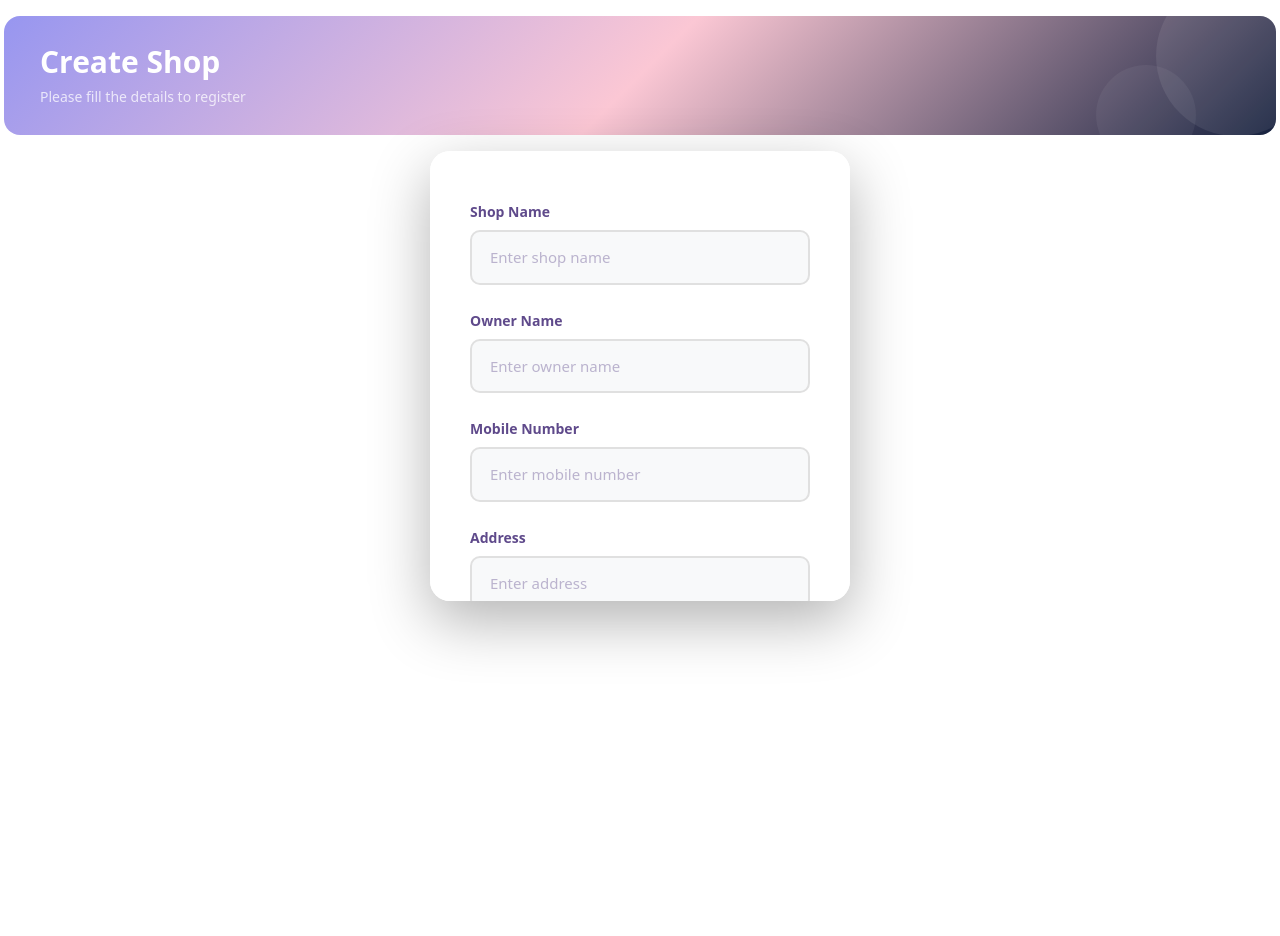
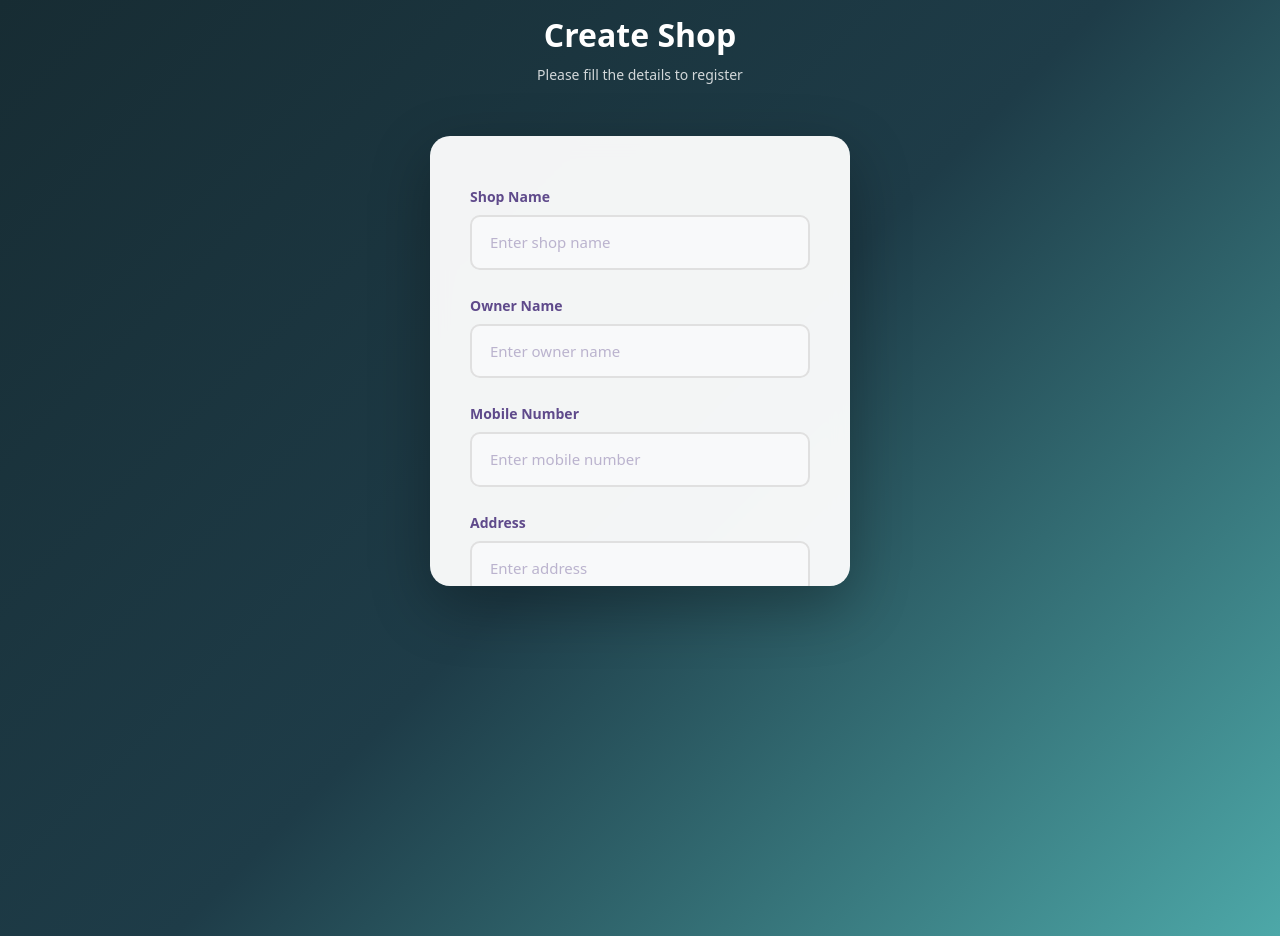
Before and after one commit to saravananvimal0608/Billing-software, a React (Vite) app: page /add-shop in a window 1280 px wide. Before the commit the page ends 800 px from the top, so only its background shows below. Built offline with nearby package versions, Linux system fonts and the light colour scheme; no server answers.

Commit message:
completed all

```diff
--- a/src/components/superAdmin/AddShops.jsx
+++ b/src/components/superAdmin/AddShops.jsx
@@ -16,6 +16,7 @@ const AddShops = () => {
     email: "",
     password: "",
   });
+  const role = localStorage.getItem("role");
   const [error, setError] = useState({});
   const [loading, setLoading] = useState(false);
   const [toggle, setToggle] = useState(false);
@@ -106,7 +107,6 @@ const AddShops = () => {
             data,
           });
 
-
       // ✅ clear only for register
       if (!id) {
         removeDataAfterSubmit();
@@ -126,9 +126,10 @@ const AddShops = () => {
   }, [id]);
 
   return (
-    <div className="position-relative">
+    <div className={`position-relative ${role ? "" : "bg-primary-main"}`}>
       {loading && <Spinner fullScreen={true} />}
 
+      {role ? (
         <div className="order-history-header mx-1 my-5 my-lg-3">
           <h1 className="order-history-title">
             {id ? "Update Shop" : "Create Shop"}
@@ -137,8 +138,15 @@ const AddShops = () => {
             Please fill the details to {id ? "update" : "register"}
           </p>
         </div>
-
-      <div className="common-box container">
+      ) : (
+        <div className="login-header text-center py-3">
+          <h1 className="login-title text-white">Create Shop</h1>
+          <p className="login-subtitle text-white">Please fill the details to register</p>
+        </div>
+      )}
+      <div
+        className={`common-box container ${role ? "" : "d-flex  vh-100 mb-0"}`}
+      >
         <div
           className="login-card"
           style={{ maxHeight: "450px", overflowY: "auto" }}
```
Lines whose indentation alone changed are shown as unchanged.
